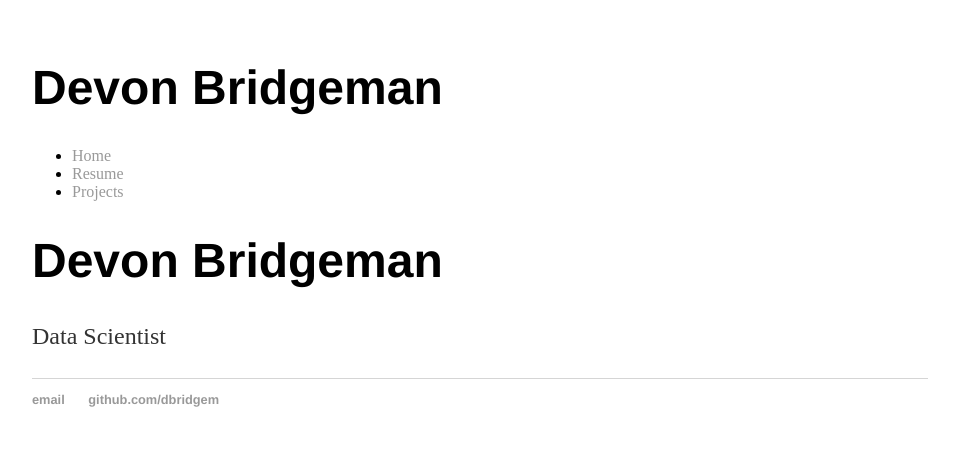
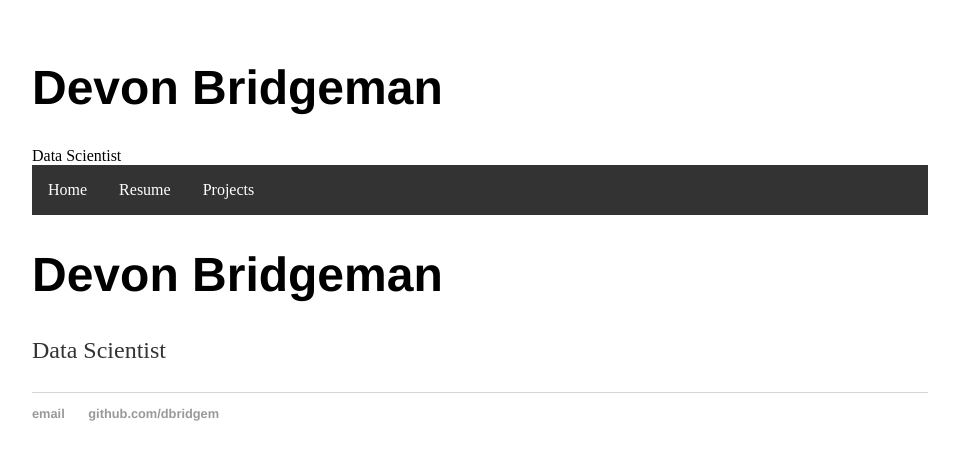
Before and after one commit to dbridgem/dbridgem.github.io, a Jekyll site: the page built from index.html, in a window 1280 px wide. Shown: the top 460 px of the page, without its empty margins (160-1119 px from the left). Built offline with Jekyll 4.4.1, drawn with Linux system fonts in a browser that asks for light colours.

Commit message:
Update default.html

```diff
--- a/_layouts/default.html
+++ b/_layouts/default.html
@@ -8,7 +8,10 @@
 		<body>
 			<h1>
 				Devon Bridgeman
-			</h1
+			</h1>
+			<p1>
+				Data Scientist
+			</p1>
 			<nav>
 	    		<ul>
 	        		<li><a href="/">Home</a></li>
```
